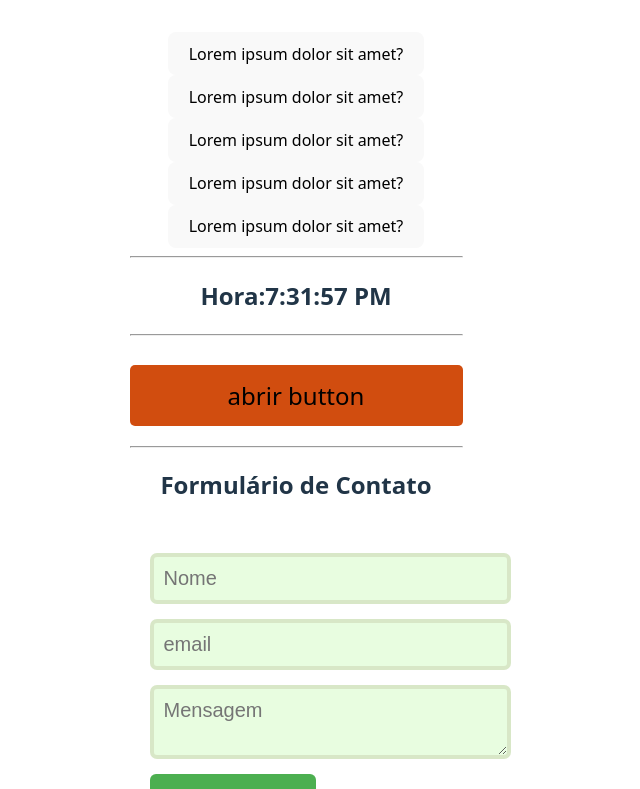
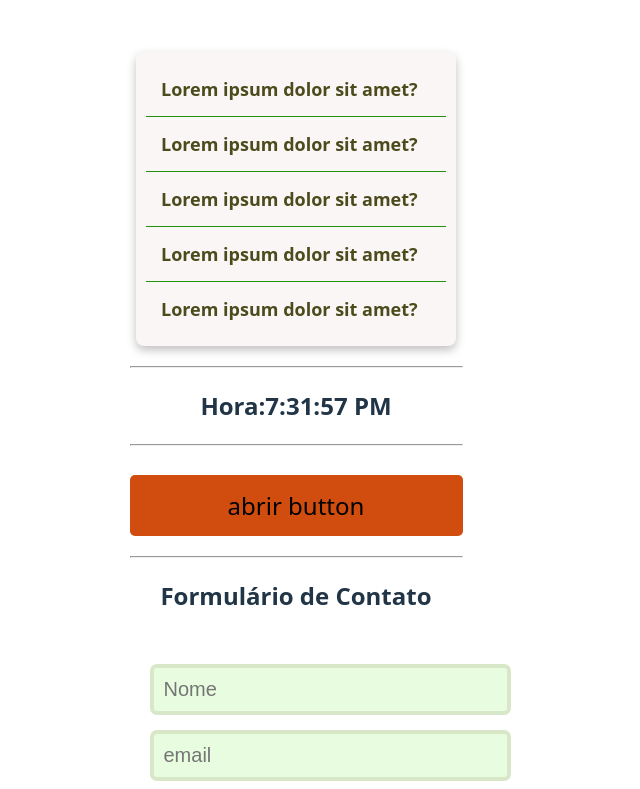
Before and after one commit to Reginaldo007oliveira/Curso-front-ennd-React, a React (Vite) app in the folder 5_uicompents/Compontes-ui/: page / in a window 1280 px wide. Shown: the top 789 px of the page, without its empty margins (344-984 px from the left). Built offline with nearby package versions, Linux system fonts and the light colour scheme.

Commit message:
Correções Accordion

```diff
--- a/5_uicompents/Compontes-ui/src/components/Accordion/Accordion.jsx
+++ b/5_uicompents/Compontes-ui/src/components/Accordion/Accordion.jsx
@@ -7,30 +7,30 @@ export const Accordion = () => {
     {
       question: "Lorem ipsum dolor sit amet?",
       answer:
-        "Consectetur adipisicing elit. Ipsa cum excepturi eveniet nemo, quod sapiente amet laudantium praesentium quaerat id tempora atque magni totam optio culpa. Et autem ducimus consectetur?"
+        "Consectetur adipisicing elit. Ipsa cum excepturi eveniet nemo, quod sapiente amet laudantium praesentium quaerat id tempora atque magni totam optio culpa. Et autem ducimus consectetur?",
     },
     {
       question: "Lorem ipsum dolor sit amet?",
       answer:
-        "Consectetur adipisicing elit. Ipsa cum excepturi eveniet nemo, quod sapiente amet laudantium praesentium quaerat id tempora atque magni totam optio culpa. Et autem ducimus consectetur?"
+        "Consectetur adipisicing elit. Ipsa cum excepturi eveniet nemo, quod sapiente amet laudantium praesentium quaerat id tempora atque magni totam optio culpa. Et autem ducimus consectetur?",
     },
     {
       question: "Lorem ipsum dolor sit amet?",
       answer:
-        "Consectetur adipisicing elit. Ipsa cum excepturi eveniet nemo, quod sapiente amet laudantium praesentium quaerat id tempora atque magni totam optio culpa. Et autem ducimus consectetur?"
+        "Consectetur adipisicing elit. Ipsa cum excepturi eveniet nemo, quod sapiente amet laudantium praesentium quaerat id tempora atque magni totam optio culpa. Et autem ducimus consectetur?",
     },
     {
       question: "Lorem ipsum dolor sit amet?",
       answer:
-        "Consectetur adipisicing elit. Ipsa cum excepturi eveniet nemo, quod sapiente amet laudantium praesentium quaerat id tempora atque magni totam optio culpa. Et autem ducimus consectetur?"
+        "Consectetur adipisicing elit. Ipsa cum excepturi eveniet nemo, quod sapiente amet laudantium praesentium quaerat id tempora atque magni totam optio culpa. Et autem ducimus consectetur?",
     },
     {
       question: "Lorem ipsum dolor sit amet?",
       answer:
-        "Consectetur adipisicing elit. Ipsa cum excepturi eveniet nemo, quod sapiente amet laudantium praesentium quaerat id tempora atque magni totam optio culpa. Et autem ducimus consectetur?"
-    }
+        "Consectetur adipisicing elit. Ipsa cum excepturi eveniet nemo, quod sapiente amet laudantium praesentium quaerat id tempora atque magni totam optio culpa. Et autem ducimus consectetur?",
+    },
   ];
-
+  // se o elemento que for clicado for igual ele .. se ele estiver aberto ele fecha se naõ
   const handleToggle = (index) => {
     setActiveIndex(activeIndex === index ? null : index);
   };
@@ -39,9 +39,15 @@ export const Accordion = () => {
     <div className={styles.accordion}>
       {items.map((item, index) => (
         <div
+          // biome-ignore lint/suspicious/noArrayIndexKey: <explanation>
+          //se estiver ativo adiciona a classe open ... activeIndex.. aquele elemento que foi clicado ou open
+          // biome-ignore lint/suspicious/noArrayIndexKey: <explanation>
           key={index}
-          className={`${styles.item} ${activeIndex === index ? styles.open : ""}`}
+          className={`${styles.item} ${
+            activeIndex === index ? styles.open : ""
+          }`}
         >
+          {/* biome-ignore lint/a11y/useButtonType: <explanation> */}
           <button className={styles.button} onClick={() => handleToggle(index)}>
             {item.question}
           </button>
--- a/5_uicompents/Compontes-ui/src/components/Accordion/Accordion.module.css
+++ b/5_uicompents/Compontes-ui/src/components/Accordion/Accordion.module.css
@@ -1,15 +1,65 @@
+.accordion {
+    width: 300px;
+    margin: 20px auto; /* Corrigido para incluir um valor numérico */
+    background: rgb(250, 246, 246);
+    border-radius: 8px;
+    box-shadow: 0 4px 10px rgba(0, 0, 0, 0.25); /* Sombra suave */
+    padding: 10px;
+}
+
 .accordionItem {
-    border: 1px solid #ccc;
+    border: 1px solid #1a4ce2;
     margin: 10px 0;
-  }
+}
 
-  .accordionTitle {
-    padding: 10px;
+.item {
+    border-bottom: 1px solid #21930a;
+    overflow: hidden;
+}
+
+.item:last-child {
+    border-bottom: none;
+    color: #bd1d1d;
+}
+
+.button {
+    width: 100%;
+    background: none;
+    border: none;
+    padding: 15px;
+    font-size: 18px;
+    text-align: left;
+    font-weight: 700;
     cursor: pointer;
-    background-color: #f1f1f1;
-  }
+    transition: background 0.3s ease;
+    display: flex;
+    justify-content: space-between; /* Corrigido */
+    align-items: center; /* Corrigido */
+    color: rgb(75, 75, 28);
+}
 
-  .accordionContent {
-    padding: 10px;
-    background-color: #fff;
-  }
+.button:hover {
+    background: rgba(44, 162, 60, 0.09);
+}
+
+.answer {
+    padding: 10px 15px;
+    font-size: 16px;
+    color: rgb(217, 126, 23);
+    background: rgb(16, 3, 3);
+    border-left: 14px solid #007bff;
+    opacity: 0; /* Mudei para 1 para que o conteúdo seja visível */
+    overflow: hidden;
+    transition: all 0.3s ease-in-out; /* Ajustado para uma transição mais rápida */
+}
+
+.item.open .answer{
+    opacity: 1;
+    max-height: auto;
+    padding: 15px;
+    transition: all 0.3s ease-in-out; /* Ajustado para uma transição mais rápida */
+
+
+
+
+}
```
